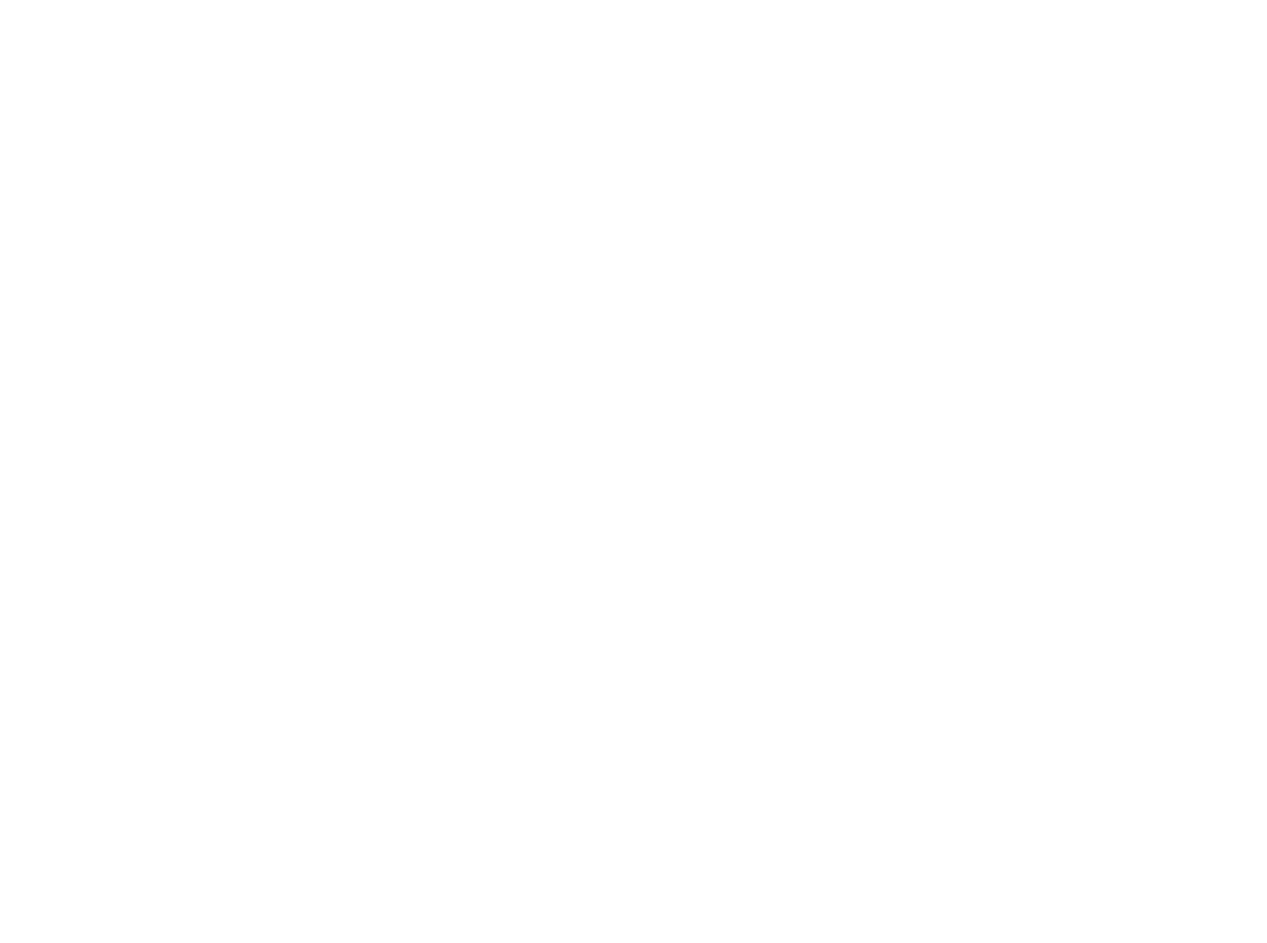
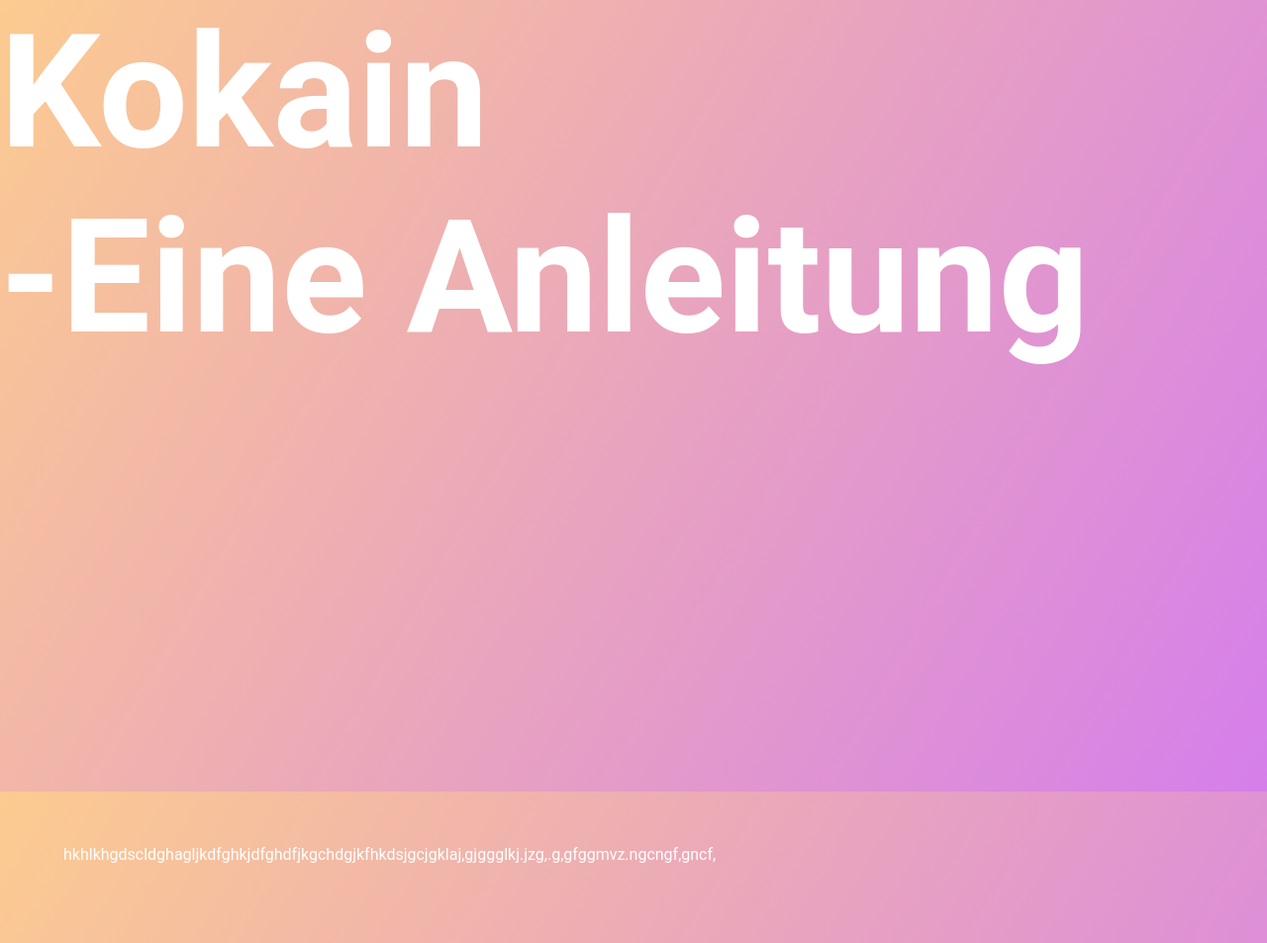
Before and after one commit to michbogos/school-project, a plain HTML site: page index.html in a window 1280 px wide. Shown: the whole page at 99% size. Before the commit the page ends 800 px from the top, so only its background shows below. Drawn offline with Linux system fonts and the light colour scheme; a web font is replaced by a local one.

```diff
--- a/index.css
+++ b/index.css
@@ -1,5 +1,42 @@
-#canvas{
-    position:fixed;
-    top:0;
-    left:0;
+:root{
+    margin:0;
+    scrollbar-width: none;
 }
+
+::-webkit-scrollbar{
+    display: none;
+}
+
+html {
+    height: 100%;
+}
+
+body{
+    height:100%;
+    margin:0;
+    background-image: linear-gradient(120deg, #fccb90 0%, #d57eeb 100%);
+    height: 100%;
+    margin: 0;
+    background-repeat: no-repeat;
+    background-attachment: fixed;
+    font-family: 'Roboto', sans-serif;
+    color:#ffffff;
+
+}
+
+h1{
+    font-family: 'Roboto', sans-serif;
+    color:#ffffff;
+    font-size: 10rem;
+    margin:0;
+}
+
+.spacer{
+    height:50vh;
+}
+
+.text-section{
+    padding:5%;
+    width:10%;
+    height: fit-content;
+}
--- a/index.html
+++ b/index.html
@@ -1,13 +1,25 @@
 <!DOCTYPE html>
-<html lang="en">
+<html>
 <head>
+    <link rel="preconnect" href="https://fonts.googleapis.com">
+    <link rel="preconnect" href="https://fonts.gstatic.com" crossorigin>
+    <link href="https://fonts.googleapis.com/css2?family=Hubballi&display=swap" rel="stylesheet">
     <link rel="stylesheet" href="index.css"/>
-    <meta charset="UTF-8">
-    <meta http-equiv="X-UA-Compatible" content="IE=edge">
-    <meta name="viewport" content="width=device-width, initial-scale=1.0">
     <title>Kokain</title>
+    <meta charset="utf-8">
+    <meta name="viewport" content="width=device-width, initial-scale=1, maximum-scale=1">
+    <script src="anime.min.js"></script>
 </head>
 <body>
+        <h1>Kokain <br/> <h1>-Eine Anleitung</h1></h1>
+
+        <div class = "spacer"></div>
+
+        <div class = "text-section">
+            <p>hkhlkhgdscldghagljkdfghkjdfghdfjkgchdgjkfhkdsjgcjgklaj,gjggglkj.jzg,.g,gfggmvz.ngcngf,gncf,</p>
+        </div>
 </body>
-</body>
+    <script>
+
+    </script>
 </html>
```
